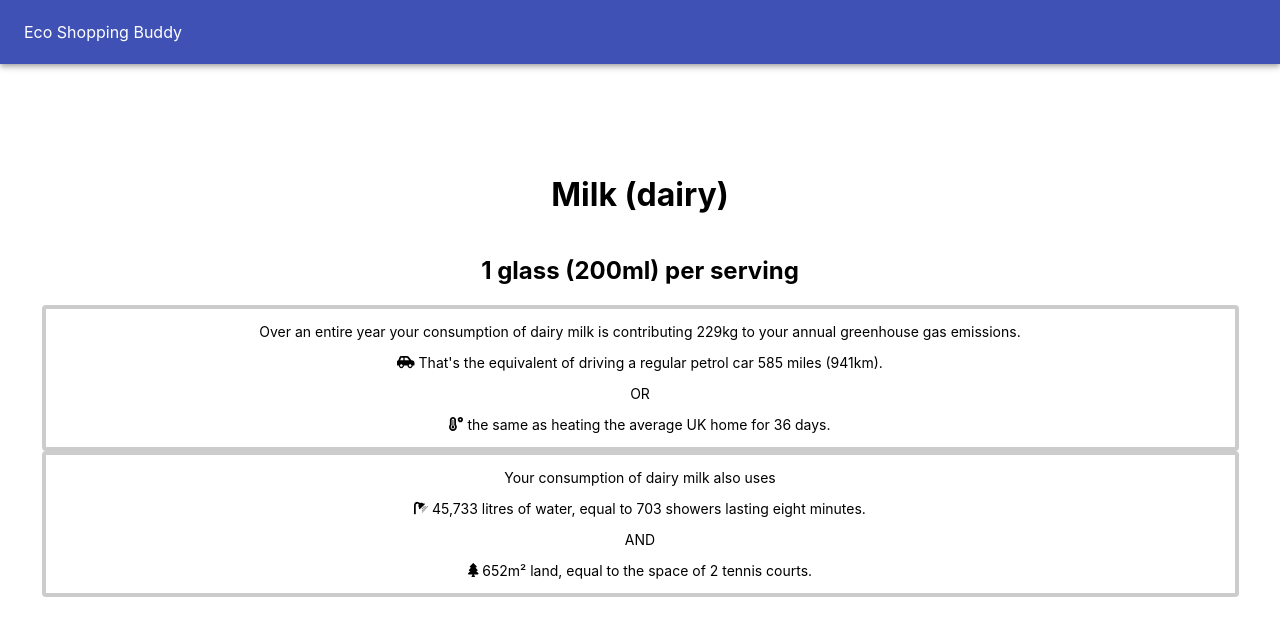
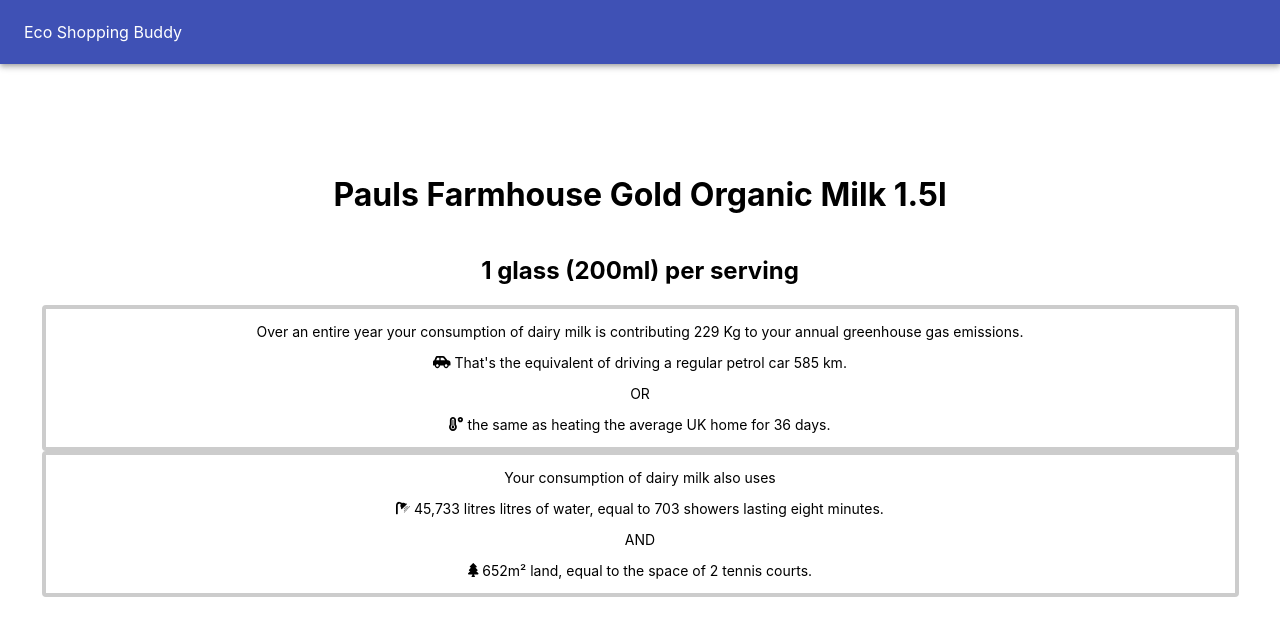
Before and after one commit to shehacks2019sydteam9/shehacks2019syd-team9-app, a React (Create React App) app: page /info in a window 1280 px wide. Shown: the top 636 px of the page. Built offline with nearby package versions, Linux system fonts and the light colour scheme.

Commit message:
Create a product and variables to storage the data

```diff
--- a/src/infoPage/info.js
+++ b/src/infoPage/info.js
@@ -7,25 +7,50 @@
 library.add(faCarSide, faTemperatureHigh, faShower, faTree);
 
 const Info = () =>{
+
+  const product = {
+    productName: 'Pauls Farmhouse Gold Organic Milk 1.5l',
+    servingSize: '1 glass (200ml) per serving',
+    greenhouseGas: '229 Kg',
+    petrolCar: '585 km',
+    heatingHome: '36 days',
+    water: '45,733 litres',
+    showers: '703 showers',
+    land: '652m²',
+    tenisCourts: '2'
+  }
+
+
+
+  const productName = product.productName
+  const servingSize = product.servingSize
+  const greenhouseGas = product.greenhouseGas
+  const petrolCar = product.petrolCar
+  const heatingHome = product.heatingHome
+  const water = product.water
+  const showers = product.showers
+  const land = product.land
+  const tenisCourts = product.tenisCourts
+
   return(
     <div className="main">
-      <h1>Milk (dairy)</h1>
-      <h2>1 glass (200ml) per serving</h2>
+      <h1>{productName}</h1>
+      <h2>{servingSize}</h2>
 
       <div className="container">
 
         <div className="item">
-          <p>Over an entire year your consumption of dairy milk is contributing 229kg to your annual greenhouse gas emissions.</p>
-          <p><FontAwesomeIcon icon={faCarSide} /> That's the equivalent of driving a regular petrol car 585 miles (941km).</p>
+          <p>Over an entire year your consumption of dairy milk is contributing {greenhouseGas} to your annual greenhouse gas emissions.</p>
+          <p><FontAwesomeIcon icon={faCarSide} /> That's the equivalent of driving a regular petrol car {petrolCar}.</p>
           <p>OR</p>
-          <p><FontAwesomeIcon icon={faTemperatureHigh} /> the same as heating the average UK home for 36 days.</p>
+          <p><FontAwesomeIcon icon={faTemperatureHigh} /> the same as heating the average UK home for {heatingHome}.</p>
         </div>
 
         <div className="item">
           <p>Your consumption of dairy milk also uses</p>
-          <p><FontAwesomeIcon icon={faShower} /> 45,733 litres of water, equal to 703 showers lasting eight minutes.</p>
+          <p><FontAwesomeIcon icon={faShower} /> {water} litres of water, equal to {showers} lasting eight minutes.</p>
           <p>AND</p>
-          <p><FontAwesomeIcon icon={faTree} /> 652m² land, equal to the space of 2 tennis courts.</p>
+          <p><FontAwesomeIcon icon={faTree} /> {land} land, equal to the space of {tenisCourts} tennis courts.</p>
         </div>
 
       </div>
```
